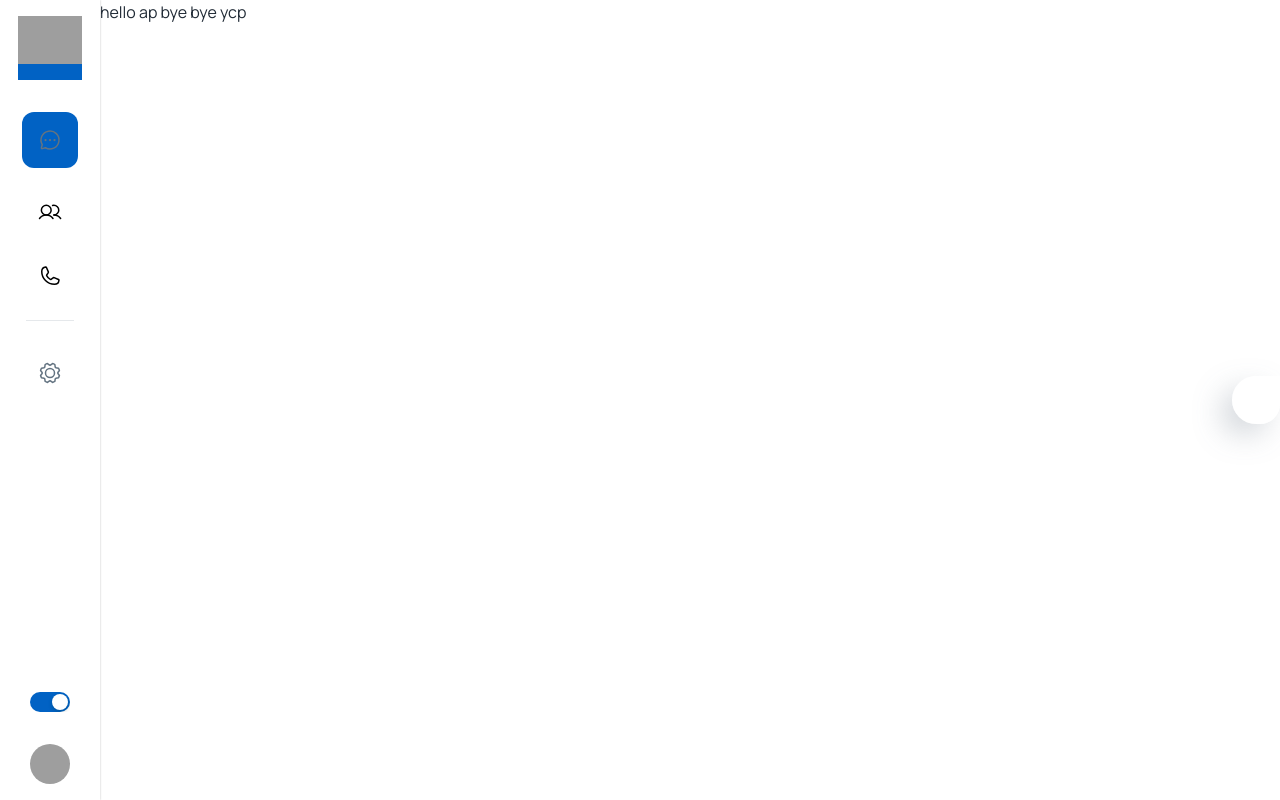
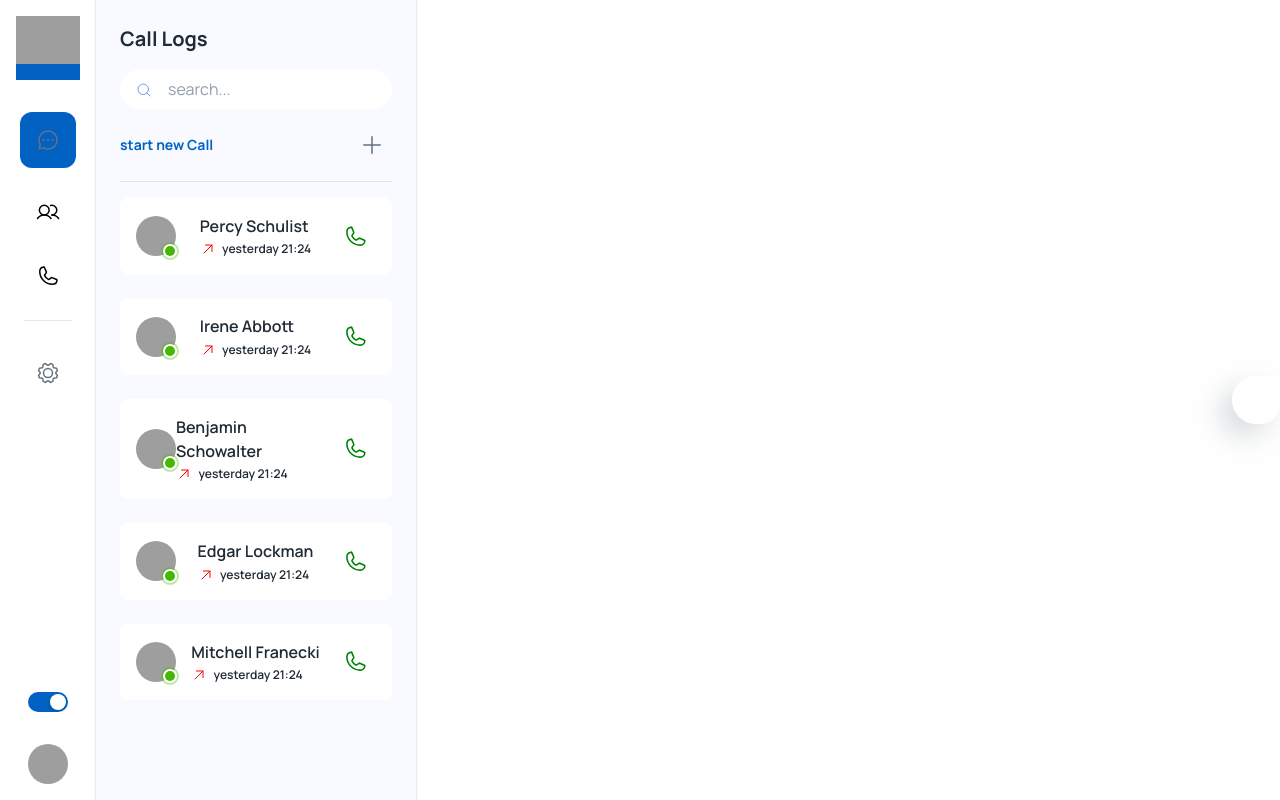
Before and after one commit to malisettigopi12/chatBootApplication, a React (Create React App) app: page /call in a window 1280 px wide. Built offline with nearby package versions, Linux system fonts and the light colour scheme; grey boxes are pictures that could not be loaded; some icons are missing.

Commit message:
added call page and call dailog

```diff
--- /dev/null
+++ b/src/components/CallElement.js
@@ -0,0 +1,86 @@
+import React from "react";
+import { Avatar, Badge, Box, IconButton, Typography } from "@mui/material";
+import { Stack } from "@mui/system";
+import { faker } from "@faker-js/faker";
+import { useTheme, } from "@mui/material/styles";
+import StyledBadge from "./settings/StyledBadge";
+import { ArrowDownLeft, ArrowUpRight, Phone, VideoCamera } from "phosphor-react";
+
+const CallLogElement = ({ online, incoming, missed }) => {
+
+    const theme = useTheme();
+    return (
+        <>
+            <Box sx={{
+                borderRadius: 1,
+                width: "100%",
+                backgroundColor: theme.palette.mode === "light" ? "#fff" : theme.palette.background.default,
+            }}
+                p={2}>
+                <Stack direction={"row"} alignItems={"center"} justifyContent={"space-between"}>
+                    {online ? <StyledBadge overlap="circular"
+                        anchorOrigin={{ vertical: 'bottom', horizontal: 'right' }}
+                        variant="dot">
+                        <Avatar src={faker.image.avatar()} alt={faker.name.fullName()} />
+                    </StyledBadge> :
+                        <Avatar src={faker.image.avatar()} alt={faker.name.fullName()} />
+                    }
+
+                    <Stack spacing={0.3}>
+                        <Typography variant="subtitle1">
+                            {faker.name.fullName()}
+                        </Typography>
+                        <Stack direction={"row"} alignItems={"center"} spacing={0.8}>
+                            {incoming ? <ArrowDownLeft color={missed ? "red" : "green"} /> : <ArrowUpRight color={missed ? "red" : "green"} />}
+                            <Typography variant="caption">{"yesterday 21:24"} </Typography>
+                        </Stack>
+                    </Stack>
+                    <IconButton>
+                        <Phone size={"25"} color="green" />
+                    </IconButton>
+                </Stack>
+            </Box>
+        </>
+    )
+}
+
+const CallElement = ({online}) => {
+    const theme = useTheme();
+    return (
+        <>
+            <Box sx={{
+                borderRadius: 1,
+                width: "100%",
+                backgroundColor: theme.palette.mode === "light" ? "#fff" : theme.palette.background.default,
+            }}
+                p={2}>
+                <Stack direction={"row"} alignItems={"center"} justifyContent={"space-between"}>
+                    {online ? <StyledBadge overlap="circular"
+                        anchorOrigin={{ vertical: 'bottom', horizontal: 'right' }}
+                        variant="dot">
+                        <Avatar src={faker.image.avatar()} alt={faker.name.fullName()} />
+                    </StyledBadge> :
+                        <Avatar src={faker.image.avatar()} alt={faker.name.fullName()} />
+                    }
+
+                    <Stack spacing={0.3}>
+                        <Typography variant="subtitle1">
+                            {faker.name.fullName()}
+                        </Typography>
+                    </Stack>
+                    <Stack direction={"row"} spacing={0.4} alignItems={"center"}>
+                    <IconButton>
+                        <Phone size={"25"} color="green" />
+                    </IconButton>
+                    <IconButton>
+                        <VideoCamera size={"25"} color="green" />
+                    </IconButton>
+                    </Stack>
+                </Stack>
+            </Box>
+        </>
+    )
+}
+
+
+export { CallLogElement, CallElement };
--- a/src/components/ChatElement.js
+++ b/src/components/ChatElement.js
@@ -3,36 +3,8 @@
 import React from "react";
 import { Avatar, Badge, Box,  Typography } from "@mui/material";
 import { Stack } from "@mui/system";
-import { useTheme,styled } from "@mui/material/styles";
-
-const StyledBadge = styled(Badge)(({ theme }) => ({
-    '& .MuiBadge-badge': {
-      backgroundColor: '#44b700',
-      color: '#44b700',
-      boxShadow: `0 0 0 2px ${theme.palette.background.paper}`,
-      '&::after': {
-        position: 'absolute',
-        top: 0,
-        left: 0,
-        width: '100%',
-        height: '100%',
-        borderRadius: '50%',
-        animation: 'ripple 1.2s infinite ease-in-out',
-        border: '1px solid currentColor',
-        content: '""',
-      },
-    },
-    '@keyframes ripple': {
-      '0%': {
-        transform: 'scale(.8)',
-        opacity: 1,
-      },
-      '100%': {
-        transform: 'scale(2.4)',
-        opacity: 0,
-      },
-    },
-  }));
+import { useTheme, } from "@mui/material/styles";
+import StyledBadge from "./settings/StyledBadge";
 
 const ChatElement = ({id,name,img,msg,time,unread,online}) => {
 
--- a/src/data/index.js
+++ b/src/data/index.js
@@ -9,6 +9,83 @@ import {
   Users,
 } from "phosphor-react";
 
+const CallLogs = [
+  {
+    id: 0,
+    img: faker.image.avatar(),
+    name: faker.name.fullName(),
+    missed: true,
+    incoming: false,
+  },
+  {
+    id: 1,
+    img: faker.image.avatar(),
+    name: faker.name.fullName(),
+    missed: true,
+    incoming: false,
+  },
+  {
+    id: 2,
+    img: faker.image.avatar(),
+    name: faker.name.fullName(),
+    missed: true,
+    incoming: false,
+  },
+  {
+    id: 3,
+    img: faker.image.avatar(),
+    name: faker.name.fullName(),
+    missed: true,
+    incoming: false,
+  },
+  {
+    id: 4,
+    img: faker.image.avatar(),
+    name: faker.name.fullName(),
+    missed: true,
+    incoming: false,
+  },
+]
+
+const Members_list = [
+
+  {
+    id: 4,
+    img: faker.image.avatar(),
+    name: faker.name.fullName(),
+    online: true,
+  },
+  {
+    id: 5,
+    img: faker.image.avatar(),
+    name: faker.name.fullName(),
+    online: true,
+  },
+  {
+    id: 1,
+    img: faker.image.avatar(),
+    name: faker.name.fullName(),
+    online: false,
+  },
+  {
+    id: 2,
+    img: faker.image.avatar(),
+    name: faker.name.fullName(),
+    online: false,
+  },
+  {
+    id: 3,
+    img: faker.image.avatar(),
+    name: faker.name.fullName(),
+  },
+  {
+    id: 0,
+    img: faker.image.avatar(),
+    name: faker.name.fullName(),
+    online: true,
+  },
+
+]
 const Profile_Menu = [
   {
     title: "Profile",
@@ -287,4 +364,6 @@ export {
   Message_options,
   SHARED_LINKS,
   SHARED_DOCS,
+  CallLogs,
+  Members_list
 };
--- a/src/pages/dashboard/Call.js
+++ b/src/pages/dashboard/Call.js
@@ -1,11 +1,76 @@
+
+import React from "react";
+import { Box, Stack, Typography,Link, IconButton, useTheme, Divider } from "@mui/material";
+import { MagnifyingGlass, Plus } from "phosphor-react";
+import { useState } from "react";
+import { CallLogs } from "../../data";
+import { Search, SearchIconWrapper, StyledInputBase } from "../../components/search";
+import {CallLogElement} from "../../components/CallElement";
+import StartCall from "../../sections/main/StartCall";
 
 
-import React from "react";
+const Call = ()=>{
+    const theme = useTheme();
+    const [openDialog, setOpenDialog] = useState(false);
 
-const Call = ()=>{
+    const handleCloseDialog = () => {
+        setOpenDialog(false);
+    }
+
     return(
         <>
-        hello ap bye bye ycp
+        <Stack direction={"row"} sx={{width: "100%"}}>
+           {/*left*/}
+           <Box sx={{
+               height: "100vh",
+               backgroundColor: (theme)=> theme.palette.mode === "light" ?
+               "#F8FAFF" : theme.palette.background,
+               width: 320,
+               boxShadow: "0px 0px 2px rgba(0, 0, 0, 0.26)"
+           }}>
+            <Stack p={3} spacing={2} sx={{maxHeight: "100vh"}}>
+
+              <Stack>
+
+                 <Typography variant="h5">Call Logs</Typography>
+
+              </Stack>
+              <Stack sx={{width: "100%"}}>
+                <Search>
+                <SearchIconWrapper>
+                    <MagnifyingGlass color="#709CE6" />
+                    </SearchIconWrapper>
+                    <StyledInputBase placeholder="search..." />
+                </Search>
+              </Stack>
+
+              <Stack direction={"row"} alignItems={"center"} justifyContent={"space-between"}>
+                  <Typography variant="subtitle2" component={Link}>
+                      start new Call
+                  </Typography>
+                  <IconButton onClick={() => setOpenDialog(true)}>
+                      <Plus styled={{color: theme.palette.primary.main}}/>
+                  </IconButton>
+              </Stack>
+
+              <Divider/>
+
+              <Stack
+                spacing={3}
+                direction={"column"} sx={{ flexGrow : 1, height: "100%", overflowY: "scroll",}}>
+                    {/* <SimpleBarStyle timeout={500} clickOnTrack={false}> */}
+                    {/* </SimpleBarStyle>  */}
+                     {/* call logs */}
+                {CallLogs.map((ele) => <CallLogElement online={true} missed={ele.missed} incoming={ele.incoming}
+
+                />)}
+
+            </Stack>
+            </Stack>
+           </Box>
+        </Stack>
+
+        {openDialog && <StartCall open={openDialog} handleClose={handleCloseDialog}/>}
         </>
     )
 }
--- /dev/null
+++ b/src/sections/main/StartCall.js
@@ -0,0 +1,42 @@
+import React from "react";
+import { Dialog, DialogContent, DialogTitle, Slide } from "@mui/material";
+import { Search, SearchIconWrapper, StyledInputBase } from "../../components/search";
+import { MagnifyingGlass } from "phosphor-react";
+import { Stack } from "@mui/system";
+import { CallElement } from "../../components/CallElement";
+import { Members_list } from "../../data";
+
+const Transition = React.forwardRef(function Transition(props, ref) {
+    return <Slide direction="up" ref={ref} {...props} />;
+});
+
+const StartCall = ({open, handleClose})=>{
+    return (
+        <>
+        <Dialog fullWidth maxWidth="xs" open={open} TransitionComponent={Transition}
+                keepMounted onClose={handleClose}
+                aria-describedby="alert-dialog-slide-description" sx={{ p: 4 }}
+            >
+                {/* title */}
+                <DialogTitle sx={{mb : 1}}>strat a Call</DialogTitle>
+                {/* content */}
+                <DialogContent sx={{mt: 2}}>
+                     {/* search */}
+                <Stack sx={{width: "100%"}}>
+                    <Search>
+                    <SearchIconWrapper>
+                        <MagnifyingGlass color="#709CE6" />
+                        </SearchIconWrapper>
+                        <StyledInputBase placeholder="search..." />
+                    </Search>
+                </Stack>
+
+                {/* call list */}
+                    {Members_list.map((ele) => <CallElement {...ele}/>)}
+                </DialogContent>
+            </Dialog>
+        </>
+    )
+};
+
+export default StartCall;
```
